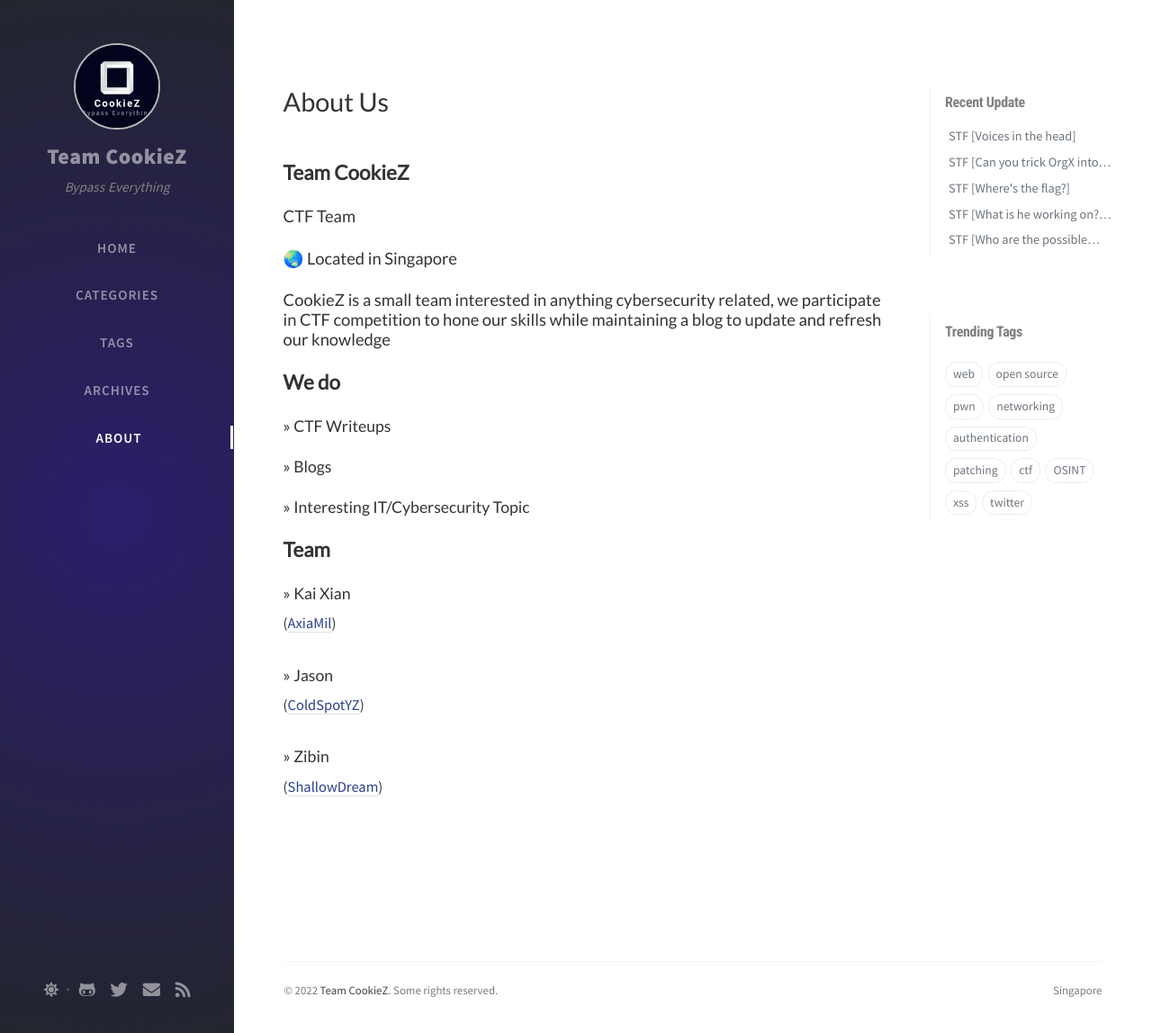
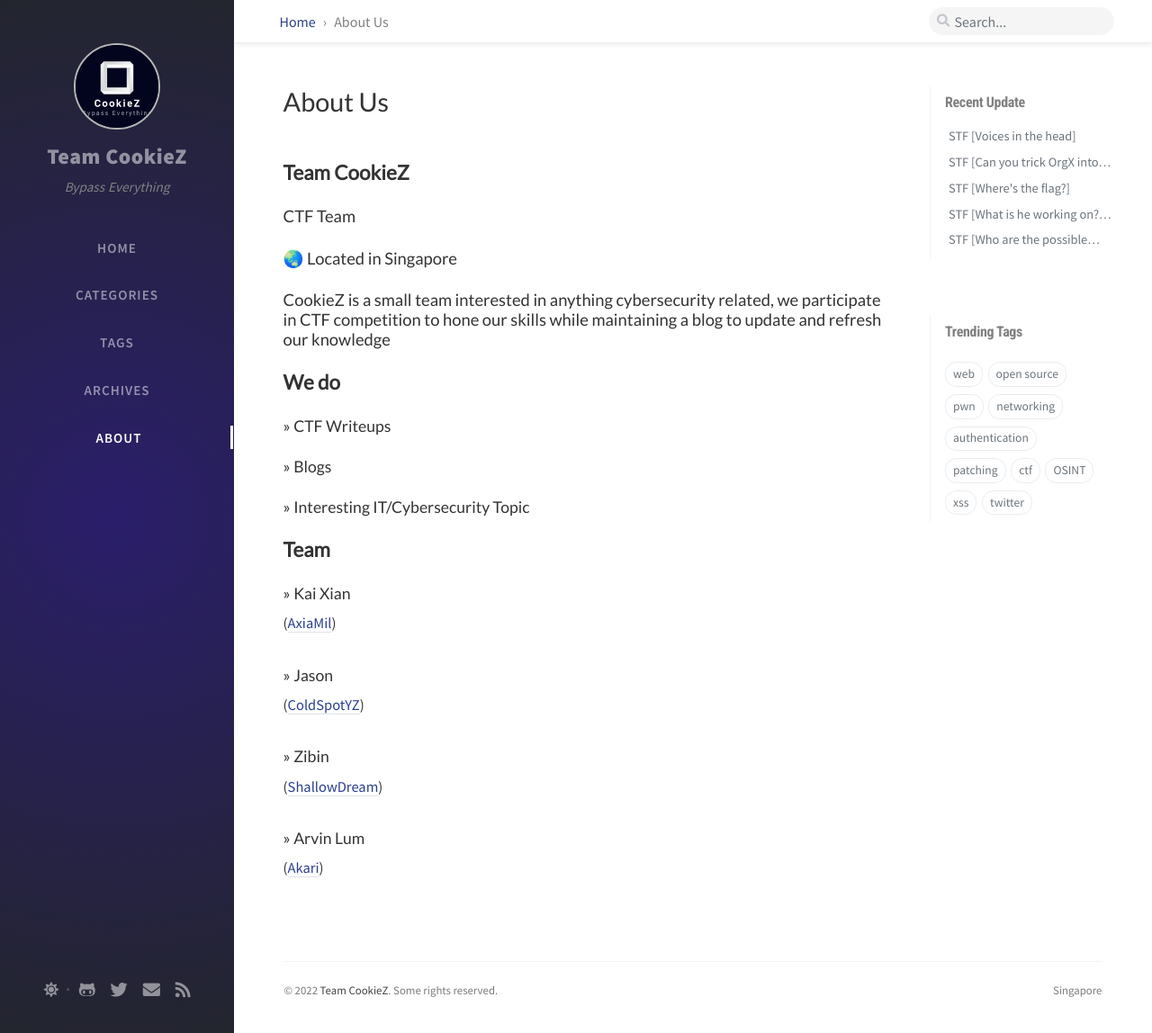
Before and after one commit to TeamCookieZ/TeamCookieZ.github.io, a Jekyll site: the page built from tabs/about.md, in a window 1280 px wide and 1148 px high. Shown: the whole window at 90% size. Built offline with Jekyll 4.4.1, drawn with Linux system fonts in a browser that asks for light colours; nearby versions of some CDN libraries; comment, search, counter and statistics services are not loaded.

Commit message:
Added team member :D
Added Arvin lum to the team

```diff
--- a/tabs/about.md
+++ b/tabs/about.md
@@ -24,3 +24,5 @@ title: About Us
 (<a href="http://coldspot.me/">ColdSpotYZ</a>)
 ##### >> Zibin
 (<a href="https://asaiyu.me/">ShallowDream</a>)
+##### >> Arvin Lum
+(<a href="https://akari-light.github.io/Online-Portfolio-Website/">Akari</a>)
```
